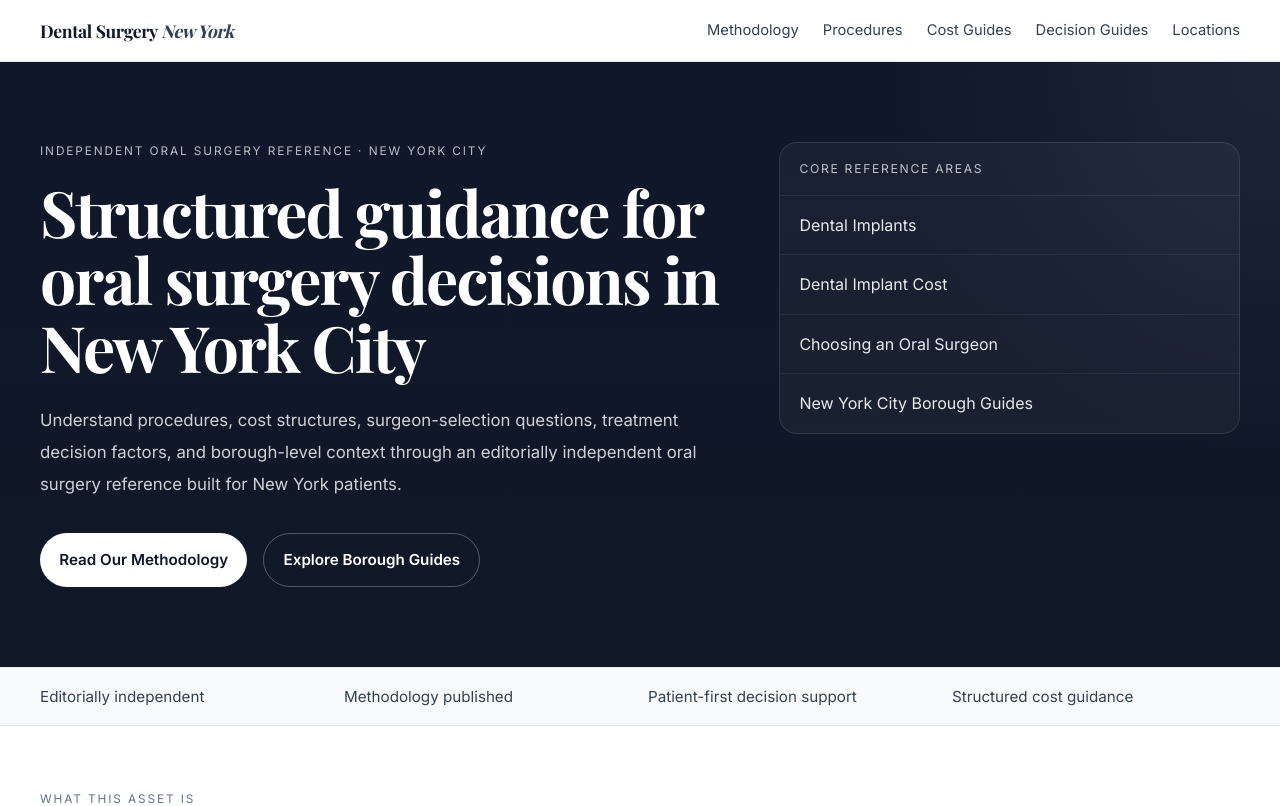
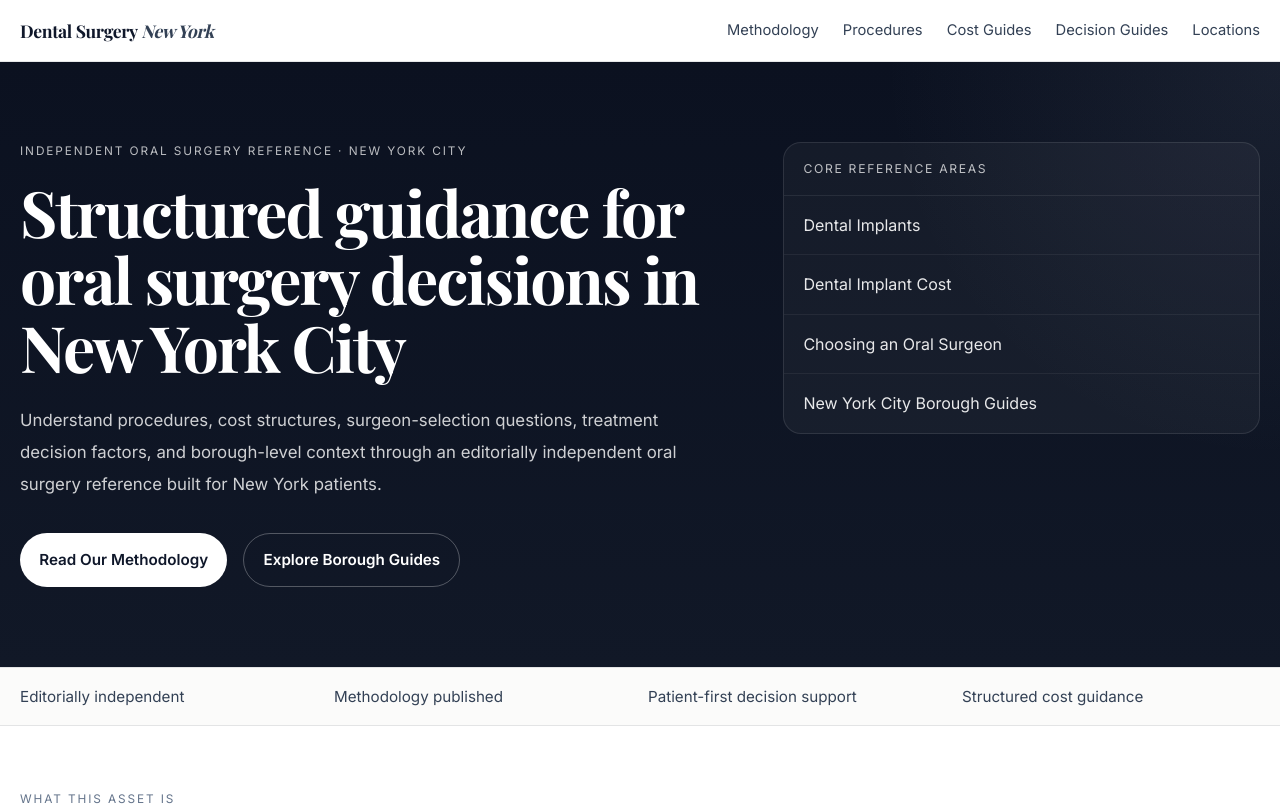
Before and after one commit to Sohadot/DentalSurgeryNewyork, a Next.js app: page / in a window 1280 px wide. Shown: the top 806 px of the page. Built offline with nearby package versions, Linux system fonts and the light colour scheme; a web font is replaced by a local one.

Commit message:
Update color tokens and add new gradients

```diff
--- a/styles/tokens.css
+++ b/styles/tokens.css
@@ -1,23 +1,45 @@
 :root {
   --color-bg: #ffffff;
-  --color-surface: #f8fafc;
-  --color-surface-2: #f1f5f9;
+  --color-surface: #fbfbfa;
+  --color-surface-2: #f5f5f3;
+  --color-surface-3: #efefec;
+
   --color-text: #0f172a;
   --color-text-soft: #334155;
   --color-text-muted: #64748b;
-  --color-border: #e2e8f0;
-  --color-border-strong: #cbd5e1;
-  --color-hero: #0f172a;
+
+  --color-border: rgba(15, 23, 42, 0.1);
+  --color-border-strong: rgba(15, 23, 42, 0.16);
+
+  --color-hero: #0b1120;
   --color-hero-2: #111827;
+  --color-hero-3: #161f31;
+
   --color-white: #ffffff;
+  --color-accent: #b89e5b;
+  --color-accent-soft: rgba(184, 158, 91, 0.16);
+  --color-accent-line: rgba(184, 158, 91, 0.34);
 
-  --shadow-soft: 0 10px 30px rgba(15, 23, 42, 0.08);
+  --marble-wash:
+    radial-gradient(circle at 12% 18%, rgba(15, 23, 42, 0.018), transparent 26%),
+    radial-gradient(circle at 84% 10%, rgba(184, 158, 91, 0.045), transparent 24%),
+    radial-gradient(circle at 72% 68%, rgba(15, 23, 42, 0.02), transparent 28%),
+    linear-gradient(180deg, rgba(255, 255, 255, 1), rgba(250, 250, 248, 1));
+
+  --hero-marble:
+    radial-gradient(circle at 84% 12%, rgba(184, 158, 91, 0.12), transparent 22%),
+    radial-gradient(circle at 16% 72%, rgba(148, 163, 184, 0.08), transparent 28%),
+    linear-gradient(180deg, var(--color-hero), var(--color-hero-2));
+
+  --shadow-soft: 0 10px 30px rgba(15, 23, 42, 0.05);
+  --shadow-reference: 0 4px 20px rgba(0, 0, 0, 0.03);
+  --shadow-panel: 0 18px 50px rgba(15, 23, 42, 0.08);
 
   --radius-sm: 10px;
   --radius-md: 18px;
   --radius-lg: 28px;
 
-  --max-width: 1200px;
+  --max-width: 1240px;
   --max-readable: 780px;
 
   --space-1: 0.25rem;
@@ -29,7 +51,12 @@
   --space-7: 3rem;
   --space-8: 4rem;
   --space-9: 5rem;
+  --space-10: 6.5rem;
 
   --font-sans: Arial, Helvetica, sans-serif;
   --font-serif: Georgia, 'Times New Roman', serif;
+
+  --transition-fast: 160ms ease;
+  --transition-medium: 260ms ease;
+  --transition-slow: 420ms ease;
 }
```
